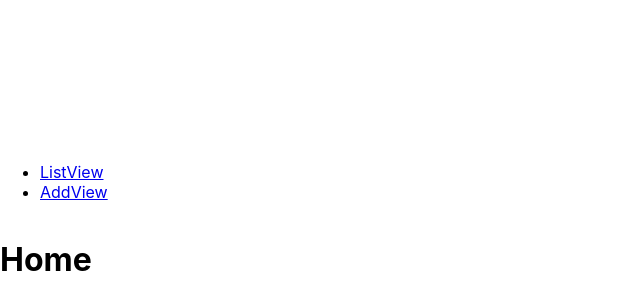
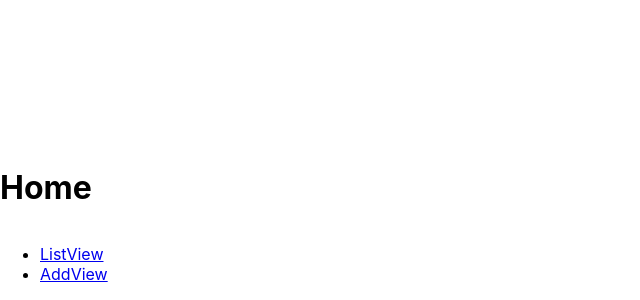
Before and after one commit to the-collab-lab/tcl-29-smart-shopping-list, a React (Create React App) app: page / in a window 1280 px wide. Shown: the part 500-800 px from the top of the page, without its empty margins (0-640 px from the left). Built offline with nearby package versions, Linux system fonts and the light colour scheme.

Commit message:
moved Nav Links into its own component and imported that into App.js.

```diff
--- a/src/App.js
+++ b/src/App.js
@@ -1,33 +1,15 @@
 import React from 'react';
 import CreateItem from './components/CreateItem';
 import ShowList from './components/ShowList';
+import Home from './components/Home';
+import Navigation from './components/Navigation';
 import './App.css';
-import Home from './components/Home';
-import {
-  BrowserRouter as Router,
-  Switch,
-  Route,
-  NavLink,
-} from 'react-router-dom';
+import { BrowserRouter as Router, Switch, Route } from 'react-router-dom';
 
 const App = () => {
   return (
     <div className="App">
       <Router>
-        <div>
-          <ul>
-            <li>
-              <NavLink to="/list-view" activeStyle={{ fontWeight: 'bold' }}>
-                ListView
-              </NavLink>
-            </li>
-            <li>
-              <NavLink to="/add-view" activeStyle={{ fontWeight: 'bold' }}>
-                AddView
-              </NavLink>
-            </li>
-          </ul>
-        </div>
         <Switch>
           <Route path="/list-view">
             <ShowList />
@@ -39,9 +21,8 @@ const App = () => {
             <Home />
           </Route>
         </Switch>
+        <Navigation />
       </Router>
-      {/* <ShowList />
-      <CreateItem /> */}
     </div>
   );
 };
--- /dev/null
+++ b/src/components/Navigation.jsx
@@ -0,0 +1,23 @@
+import React from 'react';
+import { NavLink } from 'react-router-dom';
+
+const Navigation = () => {
+  return (
+    <div>
+      <ul>
+        <li>
+          <NavLink to="/list-view" activeStyle={{ fontWeight: 'bold' }}>
+            ListView
+          </NavLink>
+        </li>
+        <li>
+          <NavLink to="/add-view" activeStyle={{ fontWeight: 'bold' }}>
+            AddView
+          </NavLink>
+        </li>
+      </ul>
+    </div>
+  );
+};
+
+export default Navigation;
```
